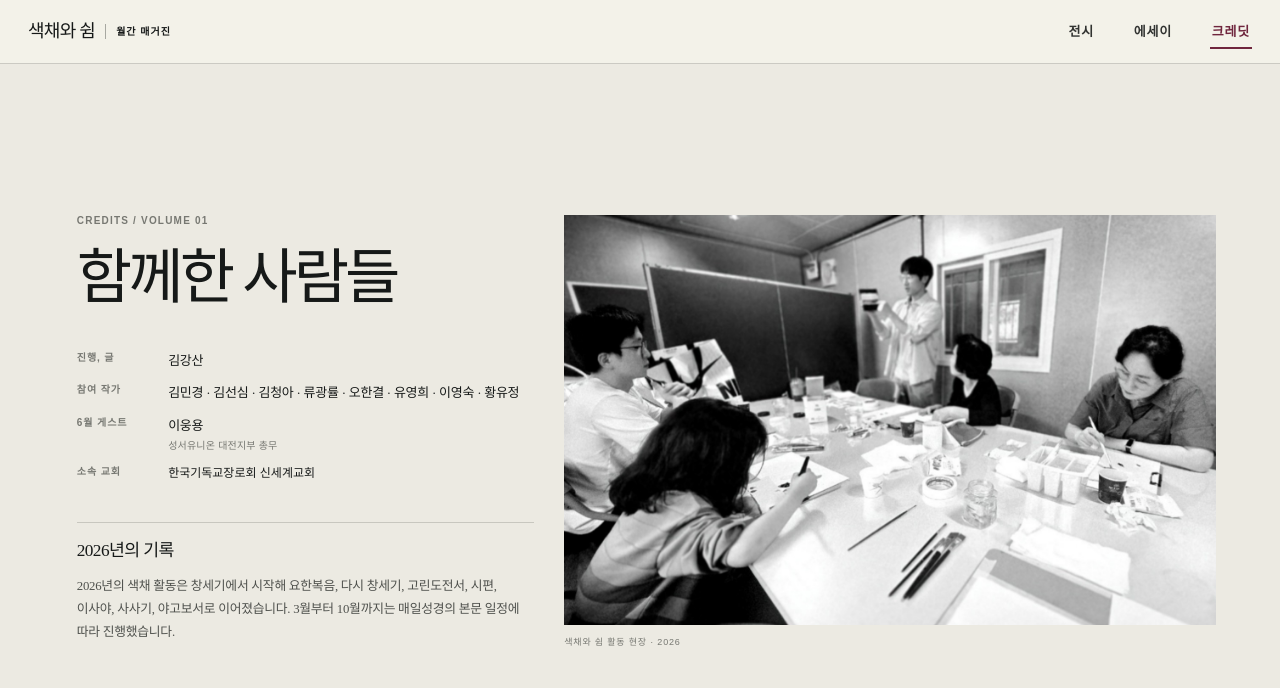
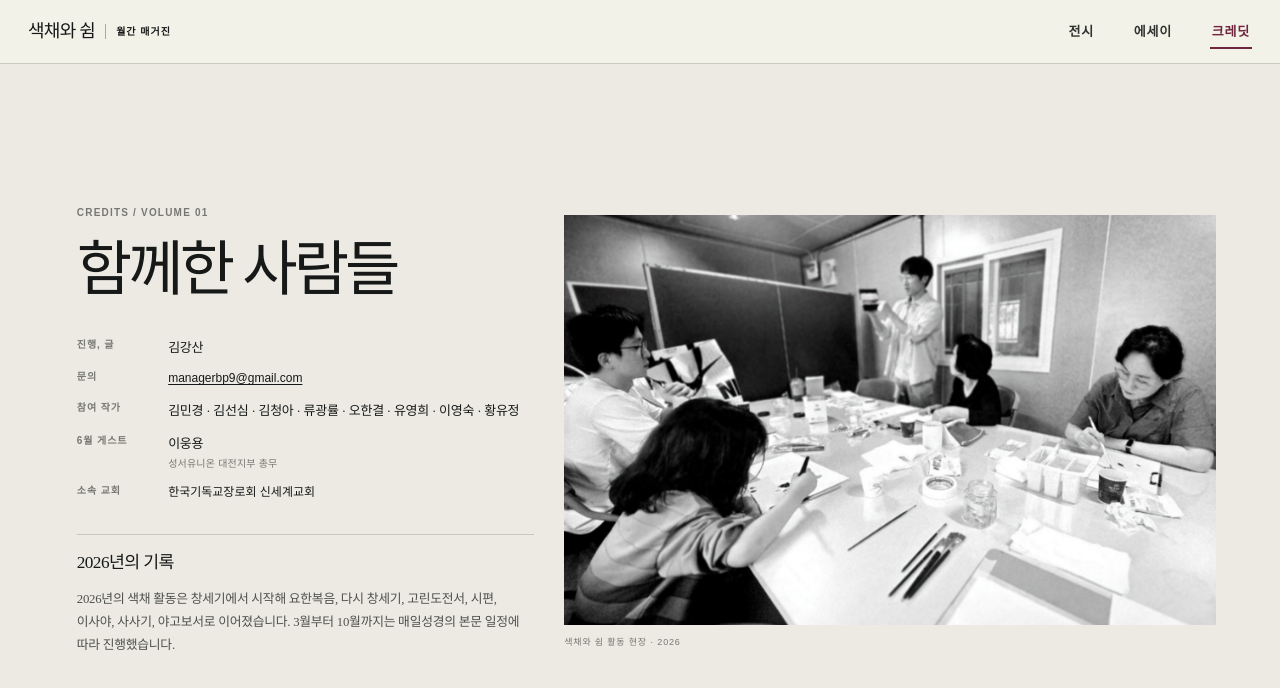
Before and after one commit to colorandrest/colorandrest.github.io, a Next.js app: page /credits in a window 1280 px wide. Shown: the top 688 px of the page. Built offline with nearby package versions, Linux system fonts and the light colour scheme; a web font is replaced by a local one.

Commit message:
Add direct Color and Rest contact email to credits

```diff
--- a/app/credits/page.tsx
+++ b/app/credits/page.tsx
@@ -54,6 +54,17 @@ export default function CreditsPage() {
                   <p className="person-name">김강산</p>
                 </div>
                 <div>
+                  <span>문의</span>
+                  <p>
+                    <a
+                      href="mailto:managerbp9@gmail.com"
+                      style={{ textDecoration: "underline", textUnderlineOffset: "0.2em", overflowWrap: "anywhere" }}
+                    >
+                      managerbp9@gmail.com
+                    </a>
+                  </p>
+                </div>
+                <div>
                   <span>참여 작가</span>
                   <p className="artist-credit-list person-name">{participatingArtists.join(" · ")}</p>
                 </div>
```
